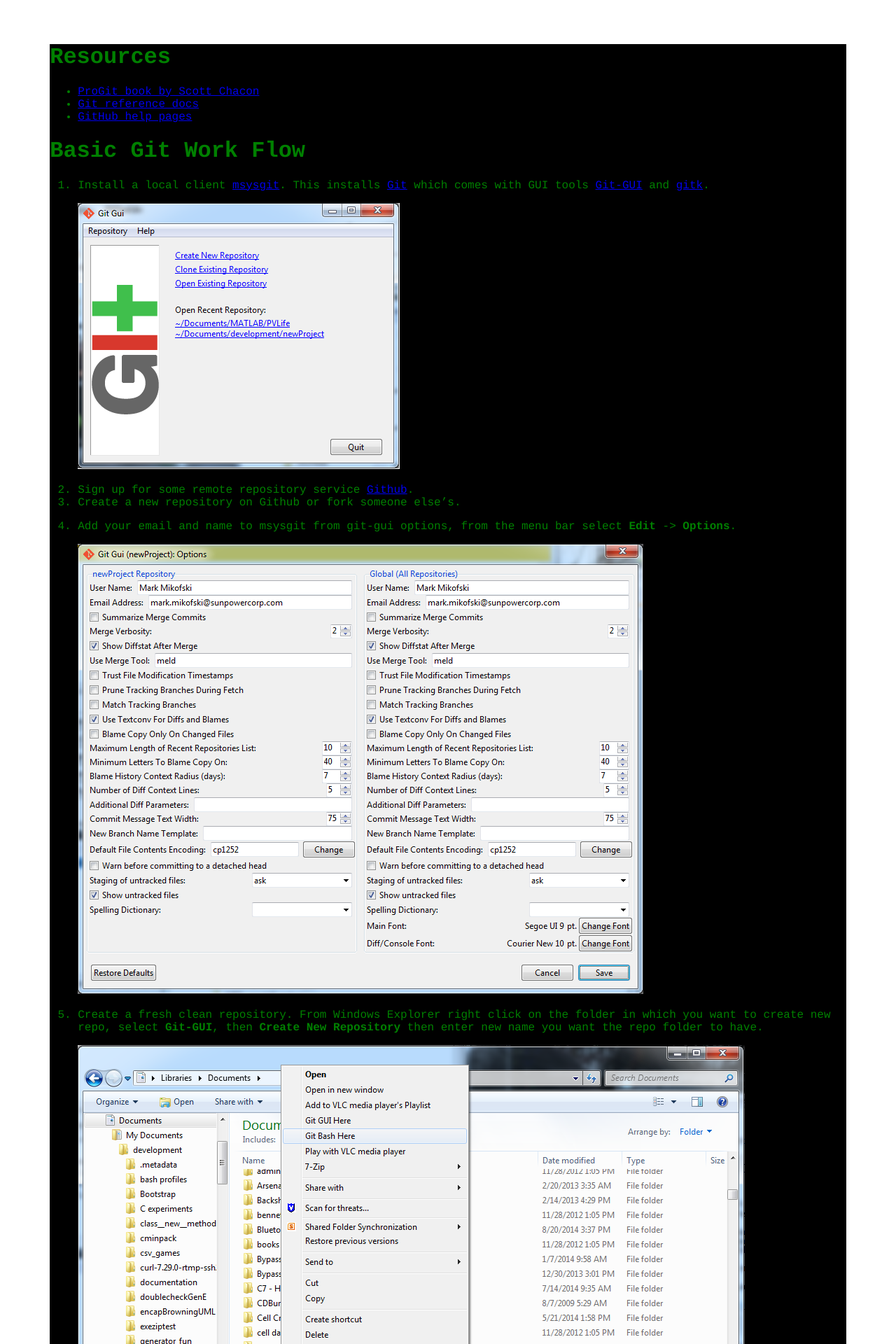
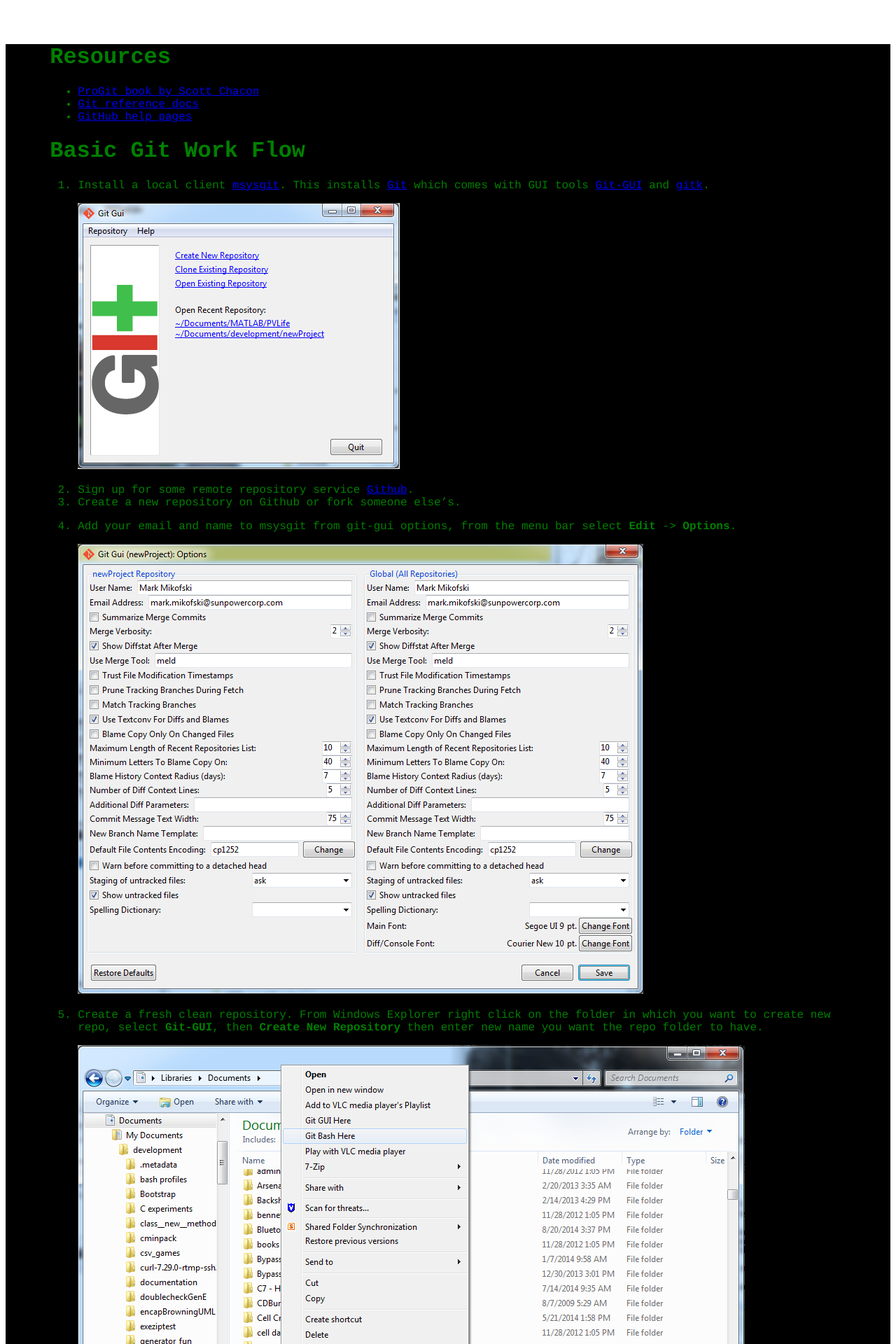
Before and after one commit to mikofski/BasicGitWorkFlow, a Jekyll site: the page built from index.md, in a window 1280 px wide. Shown: the top 1920 px of the page at 70% size. Built offline with Jekyll 4.4.1, drawn with Linux system fonts in a browser that asks for light colours.

Commit message:
nest div containers, and apply margin to inner div container

```diff
--- a/_layouts/default.html
+++ b/_layouts/default.html
@@ -5,13 +5,18 @@
   #content {
     background-color: black;
     color: green;
+    font-family: courier;
+  }
+  #content > div {
   margin: 5%;
-  font-family: courier;
+  }
   </style>
 </head>
 <body>
   <div id="content">
+    <div>
     {{ content }}
+    </div>
   </div>
 </body>
 </html>
```
Lines whose indentation alone changed are shown as unchanged.
